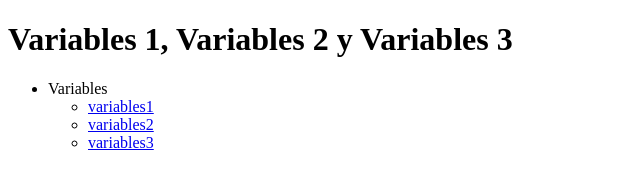
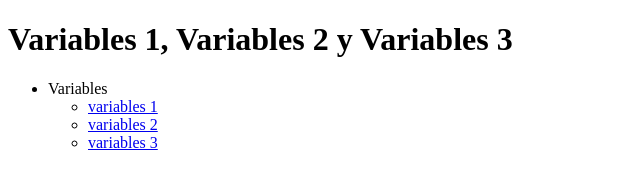
Before and after one commit to Aperi0n/Actividad-7, a plain HTML site: page index.html in a window 1280 px wide. Shown: the full height of the page, 0-640 px from the left. Drawn offline with Linux system fonts and the light colour scheme.

Commit message:
Update index.html

```diff
--- a/index.html
+++ b/index.html
@@ -13,9 +13,9 @@
     <ul>
         <li>Variables
             <ul>
-                <li><a href="Variables/Variables1.html">variables1</a></li>
-                <li><a href="Variables/Variables2.html">variables2</a></li>
-                <li><a href="Variables/Variables3.html">variables3</a></li>
+                <li><a href="Variables/variables1.html">variables 1</a></li>
+                <li><a href="Variables/variables2.html">variables 2</a></li>
+                <li><a href="Variables/variables3.html">variables 3</a></li>
             </ul>
 </body>
 </html>
```
